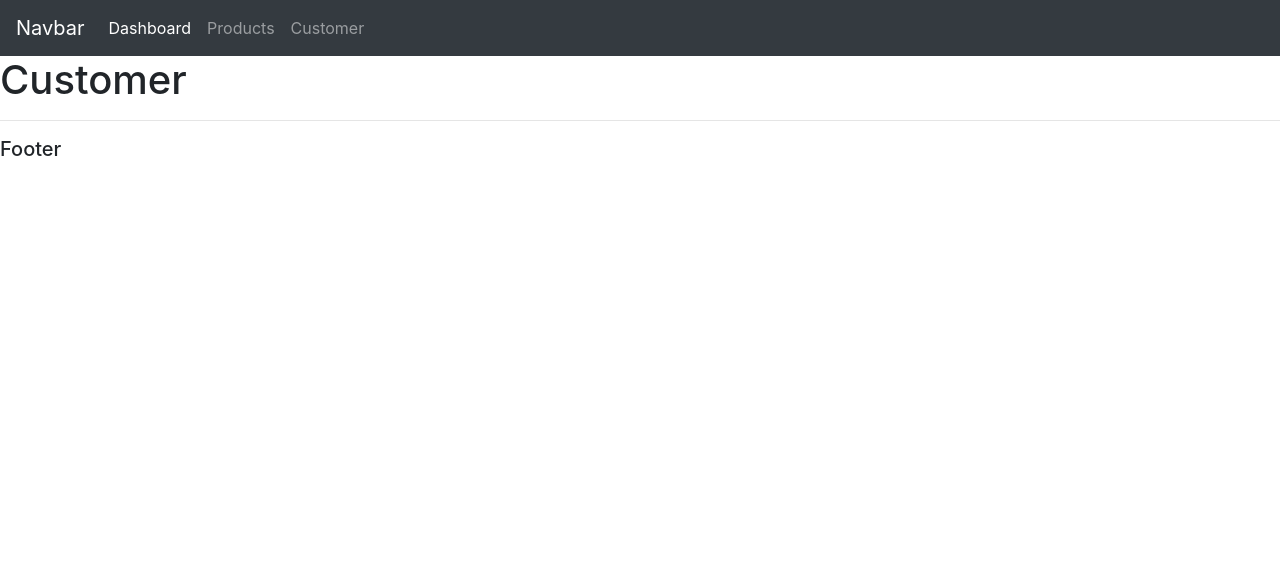
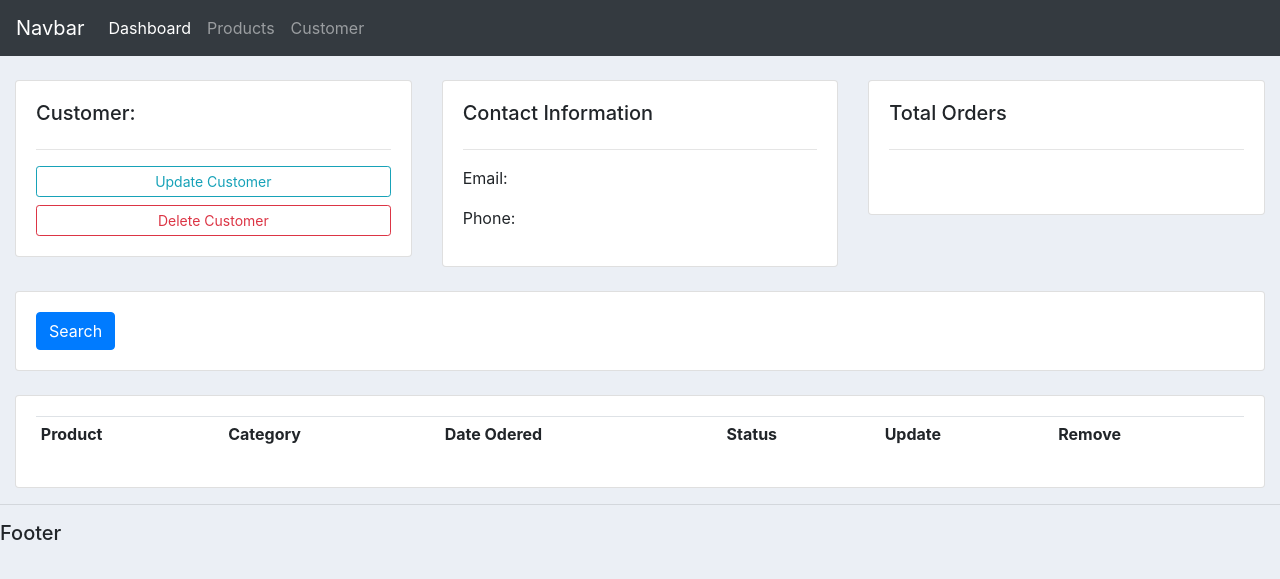
Before and after one commit to PhmNm/Midterm_Personal_Lab, a Django app: page /customer/ in a window 1280 px wide. Shown: the top 579 px of the page. Run offline with Django 4.2, Linux system fonts and the light colour scheme; lists and menus that the app fills with data are empty; some libraries are stand-ins or nearby versions.

Commit message:
end of vid_3

```diff
--- a/accounts/templates/accounts/customer.html
+++ b/accounts/templates/accounts/customer.html
@@ -2,6 +2,62 @@
 
 {% block content %}
 
-<h1>Customer</h1>
+<br>
 
+<div class='row'>
+    <div class='col-md'>
+        <div class='card card-body'>
+            <h5>Customer:</h5>
+            <hr>
+            <a class='btn btn-outline-info btn-sm btn-block' href=''>Update Customer</a>
+            <a class='btn btn-outline-danger btn-sm btn-block' href=''>Delete Customer</a>
+        </div>
+    </div>
+    <div class='col-md'>
+        <div class='card card-body'>
+            <h5>Contact Information</h5>
+            <hr>
+            <p>Email: </p>
+            <p>Phone: </p>
+        </div>
+    </div>
+    <div class='col-md'>
+        <div class='card card-body'>
+            <h5>Total Orders</h5>
+            <hr>
+            <h1 style='text-align: center; padding: 10px'></h1>
+        </div>
+    </div>
+</div>
+
+<br>
+
+<div class='row'>
+    <div class='col'>
+        <div class='card card-body'>
+            <form method='get'>
+                <button class='btn btn-primary' type='submit'>Search</button>
+            </form>
+        </div>
+    </div>
+</div>
+
+<br>
+
+<div class='row'>
+    <div class='col-md'>
+        <div class='card card-body'>
+            <table class='table table-sm'>
+                <tr>
+                    <th>Product</th>
+                    <th>Category</th>
+                    <th>Date Odered</th>
+                    <th>Status</th>
+                    <th>Update</th>
+                    <th>Remove</th>
+                </tr>
+            </table>
+        </div>
+    </div>
+</div>
 {% endblock %}
--- a/accounts/templates/accounts/main.html
+++ b/accounts/templates/accounts/main.html
@@ -1,23 +1,38 @@
 <!DOCTYPE html>
 <html lang="en">
+<head>
+    <title>CRM</title>
+    <link rel="stylesheet" href="https://cdn.jsdelivr.net/npm/bootstrap@4.3.1/dist/css/bootstrap.min.css" integrity="sha384-ggOyR0iXCbMQv3Xipma34MD+dH/1fQ784/j6cY/iJTQUOhcWr7x9JvoRxT2MZw1T" crossorigin="anonymous">
 
-<head>
-    <meta charset="UTF-8">
-    <meta http-equiv="X-UA-Compatible" content="IE=edge">
-    <meta name="viewport" content="width=device-width, initial-scale=1.0">
-    <link rel="stylesheet" href="https://cdn.jsdelivr.net/npm/bootstrap@4.0.0/dist/css/bootstrap.min.css" integrity="sha384-Gn5384xqQ1aoWXA+058RXPxPg6fy4IWvTNh0E263XmFcJlSAwiGgFAW/dAiS6JXm" crossorigin="anonymous">
-    <title>CRM</title>
+    <style>
+        #logo{
+        }
+        body{
+            background-color: #ebeff5;
+        }
+        #total-orders{
+            background-color: #4cb4c7;
+        }
+        #orders-delivered{
+            background-color: #7abecc;
+        }
+        #orders-pending{
+            background-color: #7CD1C0;
+        }
+    </style>
 </head>
 
 <body>
     {% include 'accounts/navbar.html' %}
+    <div class='container-fluid'>
     {% block content %}
 
     {% endblock %}
+    </div>
     <hr>
     <h5>Footer</h5>
 </body>
-<script src="https://code.jquery.com/jquery-3.2.1.slim.min.js" integrity="sha384-KJ3o2DKtIkvYIK3UENzmM7KCkRr/rE9/Qpg6aAZGJwFDMVNA/GpGFF93hXpG5KkN" crossorigin="anonymous"></script>
-<script src="https://cdn.jsdelivr.net/npm/popper.js@1.12.9/dist/umd/popper.min.js" integrity="sha384-ApNbgh9B+Y1QKtv3Rn7W3mgPxhU9K/ScQsAP7hUibX39j7fakFPskvXusvfa0b4Q" crossorigin="anonymous"></script>
-<script src="https://cdn.jsdelivr.net/npm/bootstrap@4.0.0/dist/js/bootstrap.min.js" integrity="sha384-JZR6Spejh4U02d8jOt6vLEHfe/JQGiRRSQQxSfFWpi1MquVdAyjUar5+76PVCmYl" crossorigin="anonymous"></script>
+<script src="https://code.jquery.com/jquery-3.3.1.slim.min.js" integrity="sha384-q8i/X+965DzO0rT7abK41JStQIAqVgRVzpbzo5smXKp4YfRvH+8abtTE1Pi6jizo" crossorigin="anonymous"></script>
+<script src="https://cdn.jsdelivr.net/npm/popper.js@1.14.7/dist/umd/popper.min.js" integrity="sha384-UO2eT0CpHqdSJQ6hJty5KVphtPhzWj9WO1clHTMGa3JDZwrnQq4sF86dIHNDz0W1" crossorigin="anonymous"></script>
+<script src="https://cdn.jsdelivr.net/npm/bootstrap@4.3.1/dist/js/bootstrap.min.js" integrity="sha384-JjSmVgyd0p3pXB1rRibZUAYoIIy6OrQ6VrjIEaFf/nJGzIxFDsf4x0xIM+B07jRM" crossorigin="anonymous"></script>
 </html>
--- a/accounts/templates/accounts/navbar.html
+++ b/accounts/templates/accounts/navbar.html
@@ -9,10 +9,10 @@
           <a class="nav-link" href="#">Dashboard</a>
         </li>
         <li class="nav-item">
-          <a class="nav-link" href="#">Products</a>
+          <a class="nav-link" href="/products">Products</a>
         </li>
         <li class="nav-item">
-          <a class="nav-link" href="#">Customer</a>
+          <a class="nav-link" href="/customer">Customer</a>
         </li>
       </ul>
     </div>
```
Also changed, not shown: accounts/templates/accounts/dashboard.html (+6 -2 lines), accounts/templates/accounts/products.html (+17 -1 lines), accounts/templates/accounts/status.html (added, +41 -0 lines).
